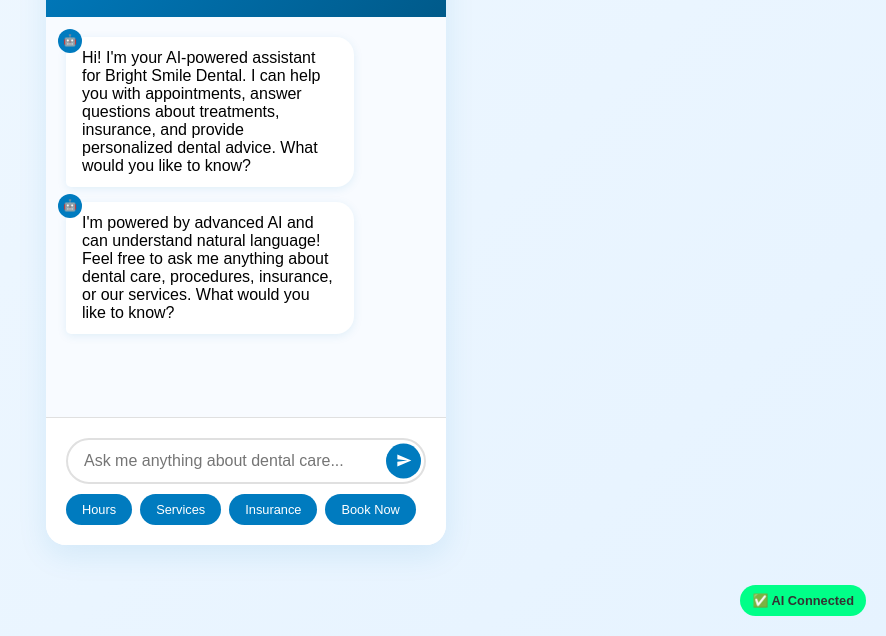
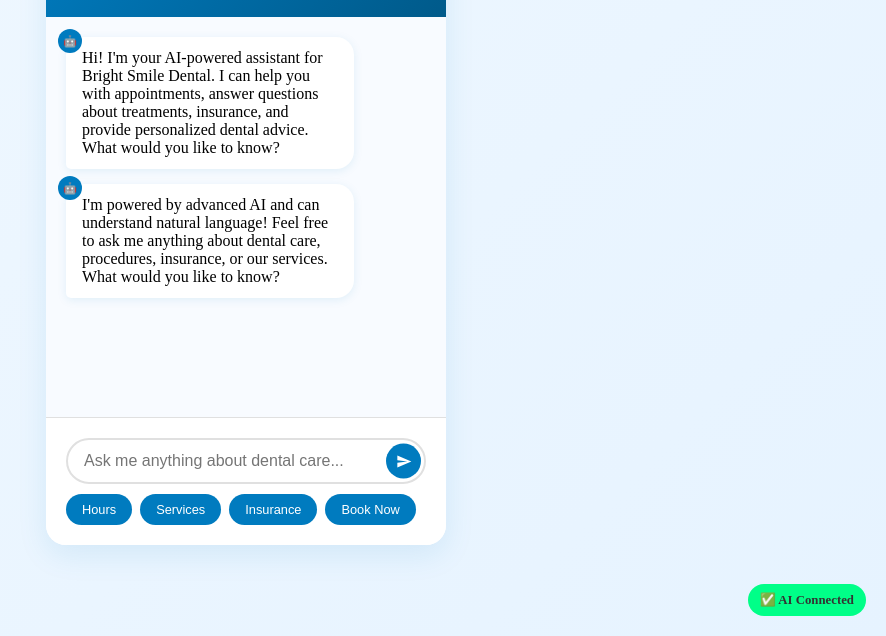
Before and after one commit to sebastianbrando2001-creator/Artificial.Solutions_EXAMPLEBOT, a plain HTML site: page index.html in a window 1280 px wide. Shown: the part 164-800 px from the top of the page, without its empty margins (394-1280 px from the left). Drawn offline with Linux system fonts and the light colour scheme.

Commit message:
Update index.html

```diff
--- a/index.html
+++ b/index.html
@@ -12,7 +12,7 @@
         }
 
         body {
-            font-family: 'Arial', sans-serif;
+            font-family: 'Avenir', next;
             background: linear-gradient(135deg, #f0f8ff 0%, #e6f3ff 100%);
             min-height: 100vh;
             display: flex;
```
